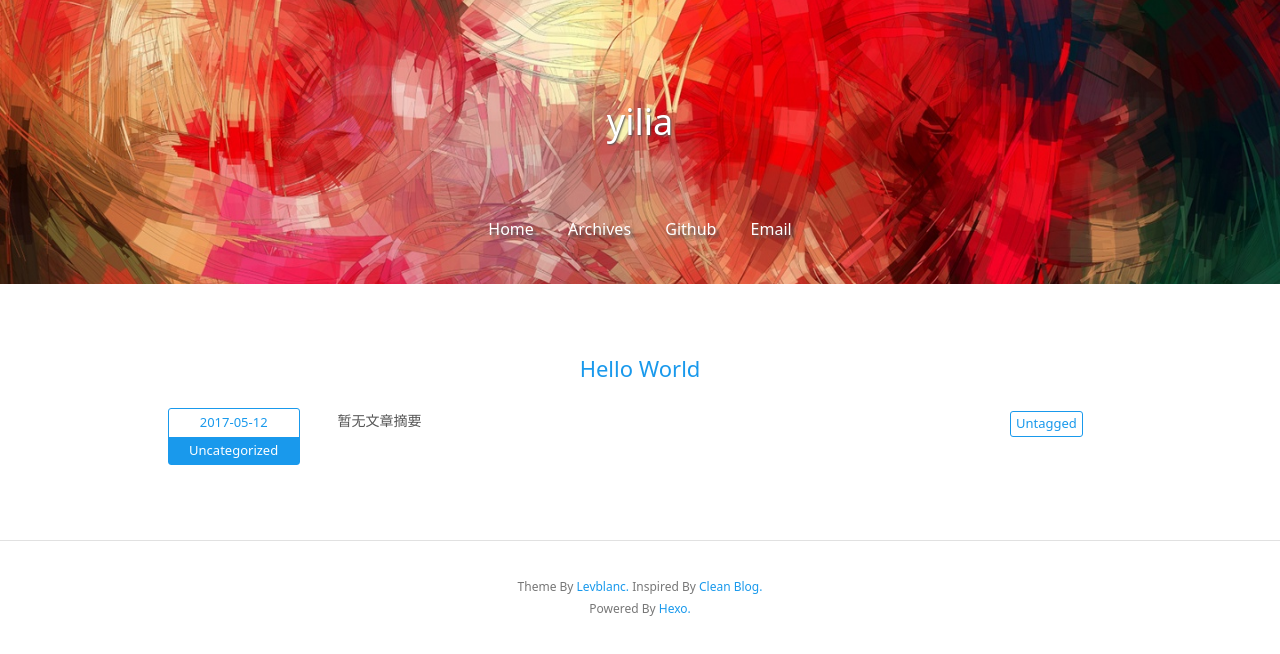
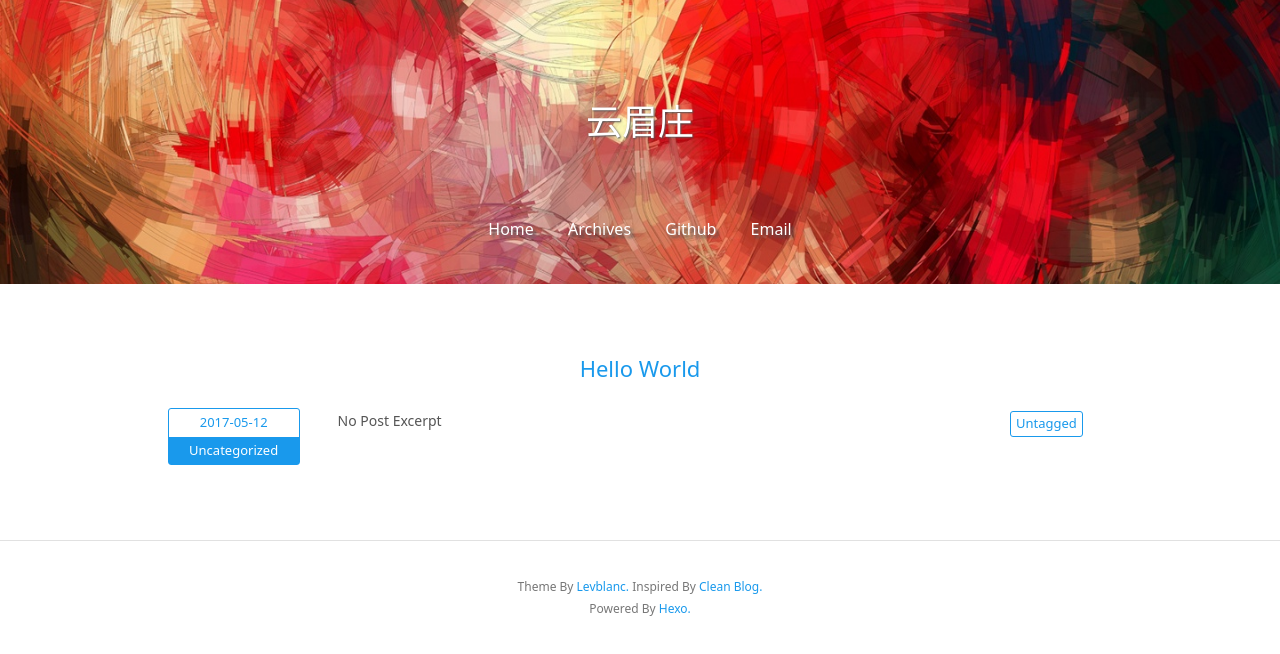
Before and after one commit to EryXian/EryXian.github.io, a plain HTML site: page index.html in a window 1280 px wide. Drawn offline with Linux system fonts and the light colour scheme.

Commit message:
Site updated: 2017-05-12 11:02:44

```diff
--- a/index.html
+++ b/index.html
@@ -6,22 +6,22 @@
   <meta http-equiv="X-UA-Compatible" content="IE=edge">
   <meta name="viewport" content="width=device-width, initial-scale=1">
   <meta name="description" content="">
-  <meta name="author" content="John Doe">
+  <meta name="author" content="Connor">
   <!-- Open Graph Data -->
-  <meta property="og:title" content="yilia"/>
+  <meta property="og:title" content="云眉庄"/>
   <meta property="og:description" content="" />
-  <meta property="og:site_name" content="yilia"/>
+  <meta property="og:site_name" content="云眉庄"/>
   <meta property="og:type" content="website" />
   <meta property="og:image" content="http://yoursite.comundefined"/>
 
-    <link rel="alternate" href="/atom.xml" title="yilia" type="application/atom+xml">
+    <link rel="alternate" href="/atom.xml" title="云眉庄" type="application/atom+xml">
 
 
     <link rel="icon" href="/favicon.png">
 
 
   <!-- Site Title -->
-  <title>yilia</title>
+  <title>云眉庄</title>
 
   <!-- Bootstrap CSS -->
   <link rel="stylesheet" href="/css/bootstrap.min.css">
@@ -43,7 +43,7 @@
     <div class="row">
       <div class="col-lg-8 col-lg-offset-2 col-md-10 col-md-offset-1">
         <div class="page-title with-background-image">
-          <p class="title">yilia</p>
+          <p class="title">云眉庄</p>
           <p class="subtitle"></p>
         </div>
         <div class="site-menu with-background-image">
@@ -109,7 +109,7 @@
       </div>
     </div>
     <!-- Post Excerpt -->
-    <div class="excerpt typo">暂无文章摘要</div>
+    <div class="excerpt typo">No Post Excerpt</div>
     <!-- Post Tags -->
     <div class="tags">
 
```
Also changed, not shown: 2017/05/12/hello-world/index.html (+6 -6 lines), archives/2017/05/index.html (+5 -5 lines), archives/2017/index.html (+5 -5 lines), archives/index.html (+5 -5 lines).
